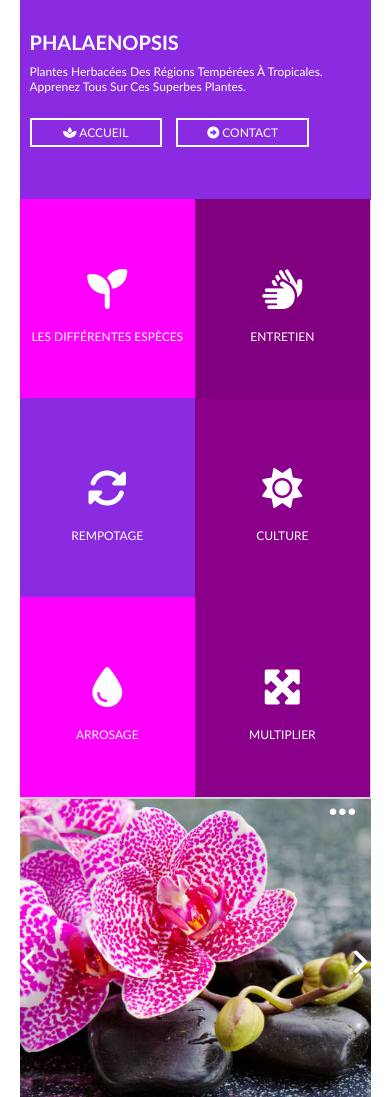
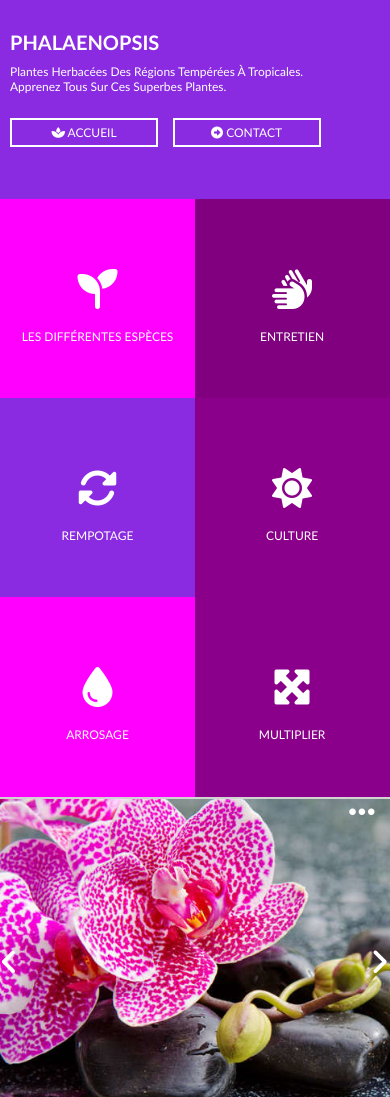
Before and after one commit to Sylvie-B/sylvie-eval-front, a plain HTML site: page index.html in a window 390 px wide. Drawn offline with Linux system fonts and the light colour scheme.

Commit message:
container 100%

```diff
--- a/style.css
+++ b/style.css
@@ -159,8 +159,17 @@ a{
     text-align: right;
 }
 
+@media screen and (max-width: 600px){
+    #container{
+        width: 100%;
+    }
+
+    .boutonResume, .boutonContact{
+        width: 40%;
+    }
+}
+
 @media screen and (max-width: 400px){
-
     #question{
         display: none;
     }
@@ -172,10 +181,6 @@ a{
 
     #titre{
         width: 100%;
-    }
-
-    .boutonResume, .boutonContact{
-        width: 40%;
     }
 
     #espèces, #entretien, #rempotage, #culture, #arrosage, #multiplier {
@@ -208,5 +213,4 @@ a{
     .doubleF{
         margin-top: 12em;
     }
-
 }
```
